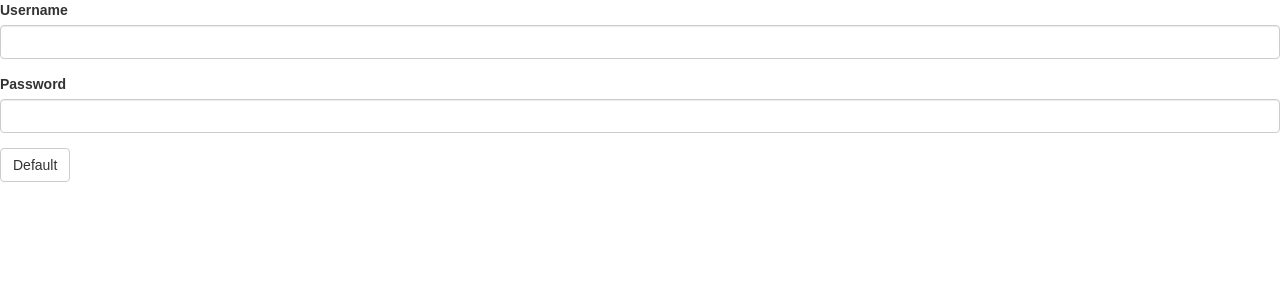
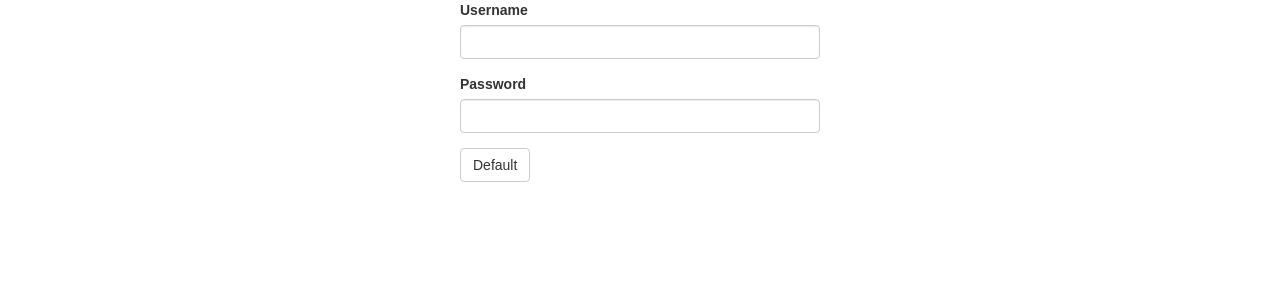
Before and after one commit to szymongor/bemaPayment_cli, a React (Create React App) app: page / in a window 1280 px wide. Shown: the top 300 px of the page. Built offline with nearby package versions, Linux system fonts and the light colour scheme.

Commit message:
Add grid to login_layout

```diff
--- a/src/components/login/login_layout.js
+++ b/src/components/login/login_layout.js
@@ -1,9 +1,28 @@
 import React from "react";
-import { Button, FormGroup, ControlLabel, FormControl, Jumbotron } from "react-bootstrap";
+import {
+  Button,
+  FormGroup,
+  ControlLabel,
+  FormControl,
+  Grid,
+  Row,
+  Col
+} from "react-bootstrap";
 
 const LoginLayout = ({ handleSubmit, state, handleInputChange }) => {
   return (
-    <div>
+    <Grid>
+      <Row>
+        <Col
+          xs={6}
+          sm={6}
+          md={6}
+          lg={4}
+          xsOffset={3}
+          smOffset={3}
+          mdOffset={3}
+          lgOffset={4}
+        >
           <form onSubmit={handleSubmit}>
             <FormGroup controlId="loginGroup">
               <ControlLabel>Username</ControlLabel>
@@ -25,7 +44,9 @@ const LoginLayout = ({ handleSubmit, state, handleInputChange }) => {
             </FormGroup>
             <Button type="submit">Default</Button>
           </form>
-    </div>
+        </Col>
+      </Row>
+    </Grid>
   );
 };
 
```
Lines whose indentation alone changed are shown as unchanged.
